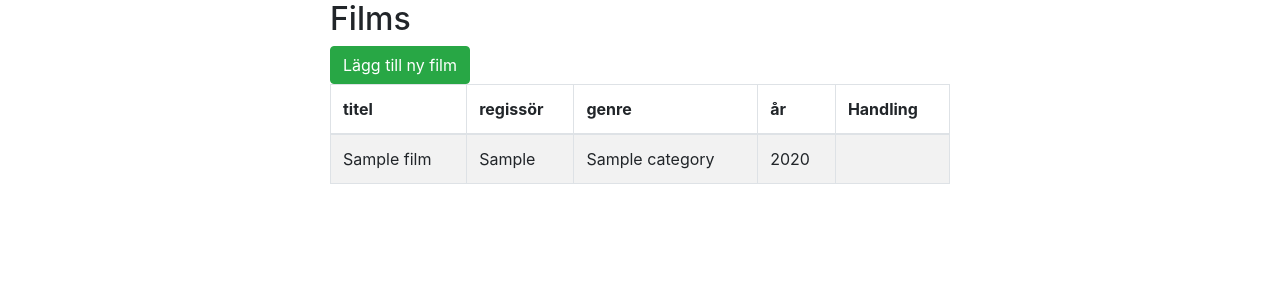
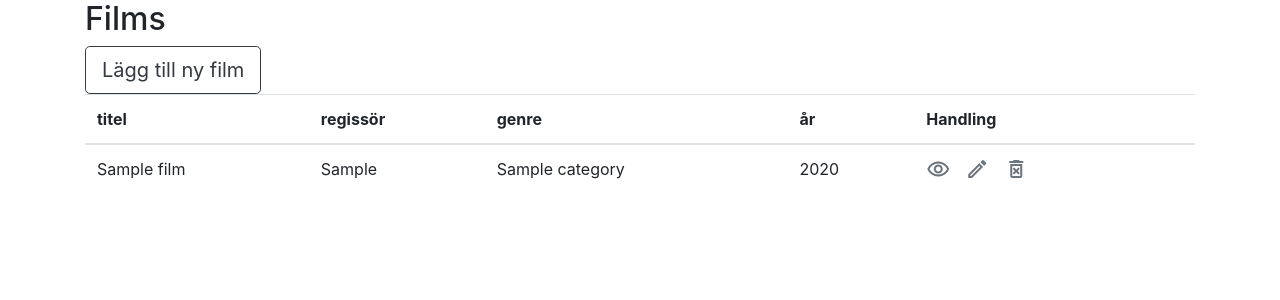
Before and after one commit to xavidiaz/filmbibliotek-0.4, a PHP site: page / in a window 1280 px wide. Shown: the top 300 px of the page. Run offline with PHP 8.4, Linux system fonts and the light colour scheme; tables that the repository leaves empty or names only in its code hold one stand-in row (values such as "Sample post"); some libraries are stand-ins or nearby versions.

Commit message:
index styled + solved icons

```diff
--- a/index.php
+++ b/index.php
@@ -2,13 +2,13 @@
 <?include 'templates/header.php' ?>
 
 <!-- HTML -->
-<div class="wrapper">
-    <div class="container-fluid">
+<div class="container">
+
     <div class="row">
-            <div class="col-md-12">
+        <div class="col-12">
             <div class="page-header clearfix">
                 <h2 class="pull-left">Films</h2>
-                    <a href="skapa.php" class="btn btn-success pull-right">Lägg till ny film</a>
+                <a href="skapa.php" class="btn btn-outline-dark btn-lg">Lägg till ny film</a>
             </div>
             <?php
             // Include config file
@@ -18,15 +18,16 @@
             $sql = "SELECT films.id, films.title, films.director, categories.cat_name, films.year FROM films INNER JOIN categories ON films.cat_id = categories.cat_id";
             if ($result = $mysqli->query($sql)) {
                 if ($result->num_rows > 0) {
-                        echo "<table class='table table-bordered table-striped'>";
-                        echo "<thead>";
+
+                    echo "<table class='table'>";
+                    echo "<thead class=''>";
                     echo "<tr>";
 
                     echo "<th>titel</th>";
                     echo "<th>regissör</th>";
                     echo "<th>genre</th>";
                     echo "<th>år</th>";
-                        echo "<th>Handling</th>";
+                    echo "<th scope='row'>Handling</th>";
                     echo "</tr>";
                     echo "</thead>";
                     echo "<tbody>";
@@ -38,14 +39,15 @@
                         echo "<td>" . $row['cat_name'] . "</td>";
                         echo "<td>" . $row['year'] . "</td>";
                         echo "<td>";
-                            echo "<a href='film.php?id=" . $row['id'] . "' title='View Film' data-toggle='tooltip'><span class='glyphicon glyphicon-eye-open'></span></a>";
-                            echo "<a href='andra.php?id=" . $row['id'] . "' title='Update Film' data-toggle='tooltip'><span class='glyphicon glyphicon-pencil'></span></a>";
-                            echo "<a href='radera.php?id=" . $row['id'] . "' title='Delete Film' data-toggle='tooltip'><span class='glyphicon glyphicon-trash'></span></a>";
+                        echo "<a href='film.php?id=" . $row['id'] . "' title='Film Detaljer' data-toggle='tooltip'><i class='material-icons-outlined text-secondary'>remove_red_eye</i></a>";
+                        echo "<a href='andra.php?id=" . $row['id'] . "' title='Ändra Film' data-toggle='tooltip'><i class='material-icons-outlined text-secondary'>edit</i></span></a>";
+                        echo "<a href='radera.php?id=" . $row['id'] . "' title='Radera Film' data-toggle='tooltip'><i class='material-icons-outlined text-secondary'>delete_forever</i></a>";
                         echo "</td>";
                         echo "</tr>";
                     }
                     echo "</tbody>";
                     echo "</table>";
+
                     // Free result set
                     $result->free();
                 } else {
--- a/templates/footer.php
+++ b/templates/footer.php
@@ -3,6 +3,12 @@
     <script src="https://code.jquery.com/jquery-3.2.1.slim.min.js" integrity="sha384-KJ3o2DKtIkvYIK3UENzmM7KCkRr/rE9/Qpg6aAZGJwFDMVNA/GpGFF93hXpG5KkN" crossorigin="anonymous"></script>
     <script src="https://cdnjs.cloudflare.com/ajax/libs/popper.js/1.12.9/umd/popper.min.js" integrity="sha384-ApNbgh9B+Y1QKtv3Rn7W3mgPxhU9K/ScQsAP7hUibX39j7fakFPskvXusvfa0b4Q" crossorigin="anonymous"></script>
     <script src="https://maxcdn.bootstrapcdn.com/bootstrap/4.0.0/js/bootstrap.min.js" integrity="sha384-JZR6Spejh4U02d8jOt6vLEHfe/JQGiRRSQQxSfFWpi1MquVdAyjUar5+76PVCmYl" crossorigin="anonymous"></script>
+
+    <script type="text/javascript">
+        $(document).ready(function() {
+            $('[data-toggle="tooltip"]').tooltip();
+        });
+    </script>
     </body>
 
     </html>
--- a/templates/header.php
+++ b/templates/header.php
@@ -10,6 +10,9 @@
 
     <!-- Bootstrap CSS -->
     <link rel="stylesheet" href="https://maxcdn.bootstrapcdn.com/bootstrap/4.0.0/css/bootstrap.min.css" integrity="sha384-Gn5384xqQ1aoWXA+058RXPxPg6fy4IWvTNh0E263XmFcJlSAwiGgFAW/dAiS6JXm" crossorigin="anonymous">
+
+    <!-- Material Icons -->
+    <link rel="stylesheet" href="https://fonts.googleapis.com/icon?family=Material+Icons|Material+Icons+Outlined">
 
     <style type="text/css">
         .wrapper {
@@ -25,11 +28,7 @@
             margin-right: 15px;
         }
     </style>
-    <script type="text/javascript">
-        $(document).ready(function() {
-            $('[data-toggle="tooltip"]').tooltip();
-        });
-    </script>
+
 </head>
 
 <body>
```
Lines whose indentation alone changed are shown as unchanged.
